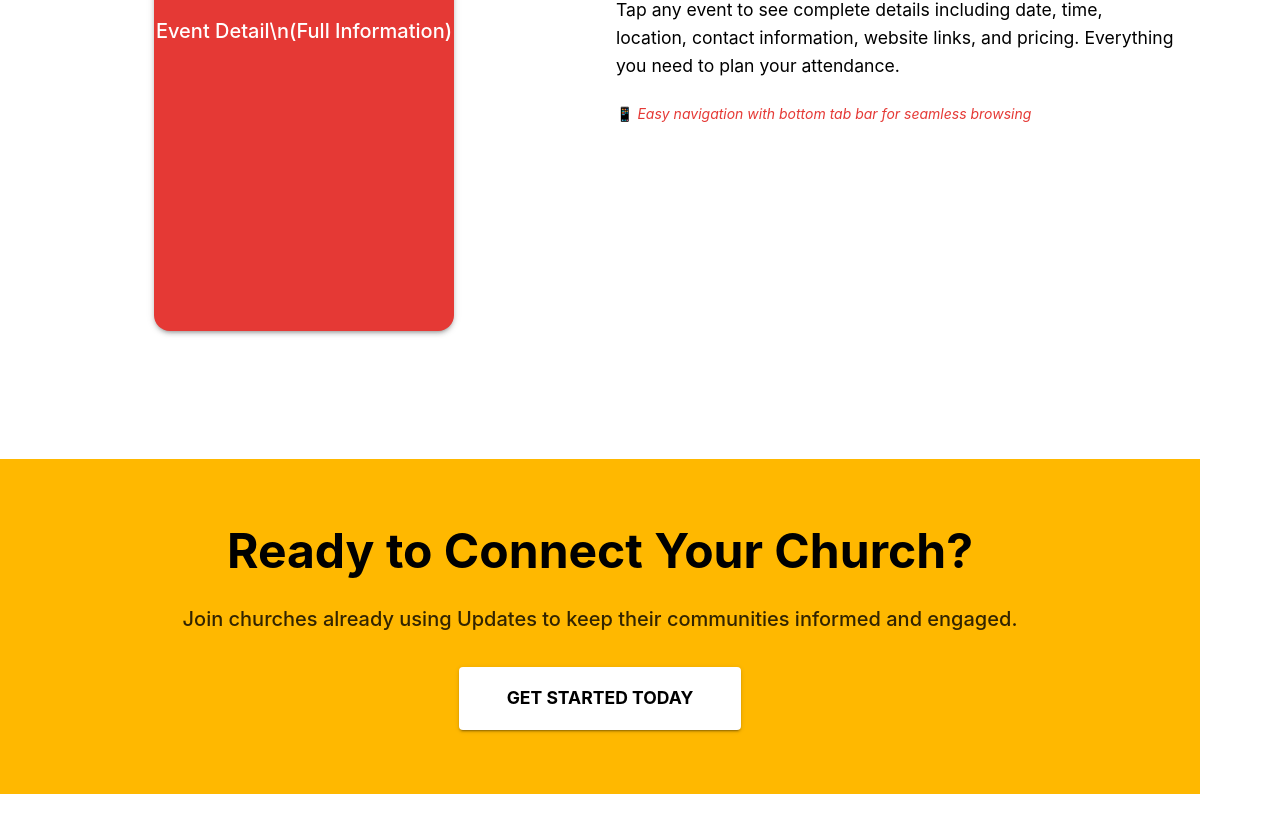
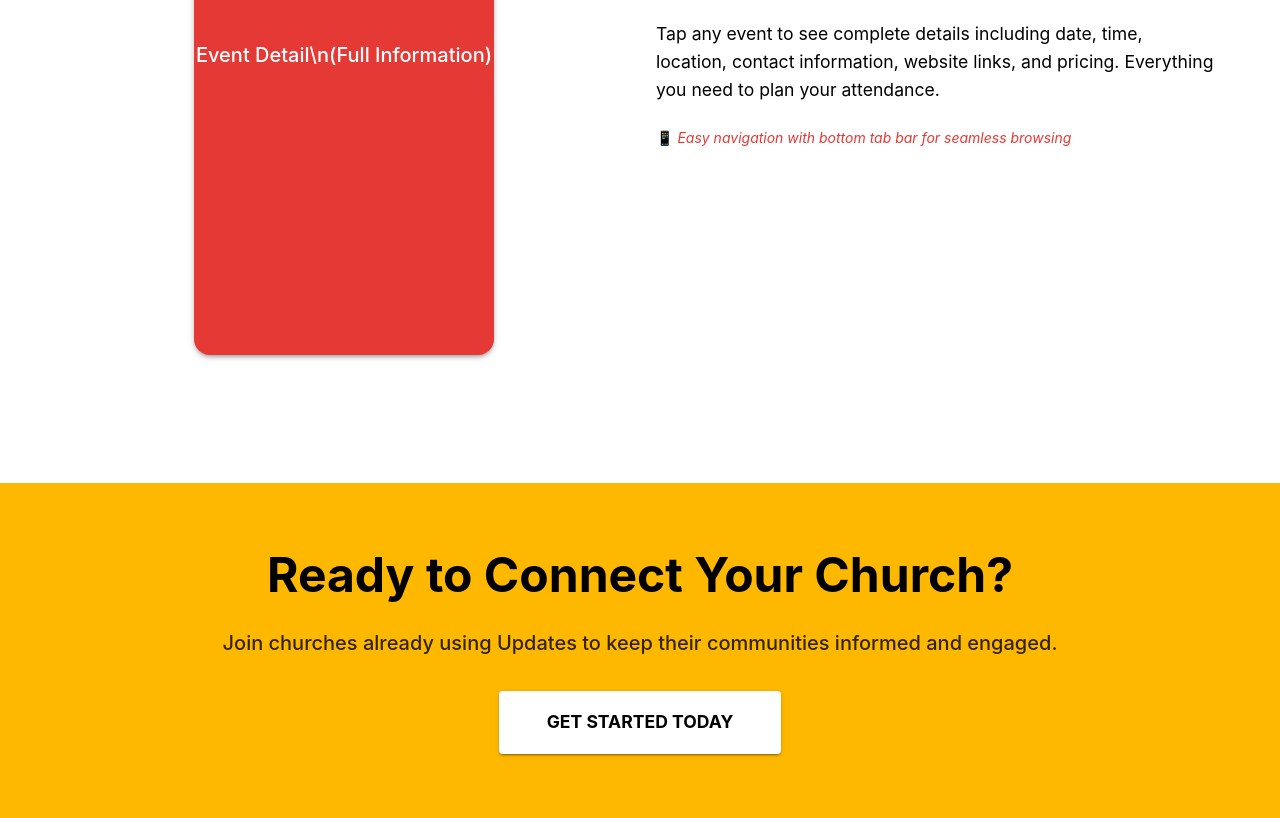
Before and after one commit to jmezalon/church-updates-app, a React (Vite) app in the folder updates-admin/: page / in a window 1280 px wide. Shown: the part 1747-2565 px from the top of the page. Before the commit the page ends 2541 px from the top, so only its background shows below. Built offline with nearby package versions, Linux system fonts and the light colour scheme.

Commit message:
remove white space for large screen

```diff
--- a/updates-admin/src/App.tsx
+++ b/updates-admin/src/App.tsx
@@ -62,10 +62,10 @@ function Navbar() {
 function Landing() {
   const navigate = useNavigate();
   return (
-    <Box sx={{ width: '100%', minHeight: '100vh', bgcolor: 'background.default' }}>
+    <Box sx={{ width: '100vw', minHeight: '100vh', bgcolor: 'background.default', overflowX: 'hidden' }}>
       <Navbar />
       {/* Add top padding to account for fixed navbar */}
-      <Box sx={{ pt: 10 }}>
+      <Box sx={{ pt: 10, width: '100%' }}>
         {/* Hero Section */}
         <Container maxWidth="lg" sx={{ py: 8, textAlign: 'center' }}>
           <Typography variant="h2" sx={{ fontWeight: 900, color: 'secondary.main', mb: 2 }}>
@@ -127,6 +127,8 @@ function Landing() {
               </Box>
             </Box>
           </Box>
+          it config --global user.email "you@example.com"
+  git config --global user.name "Your Name"
 
           {/* Event Detail Feature */}
           <Box sx={{ display: 'flex', flexDirection: { xs: 'column', md: 'row-reverse' }, alignItems: 'center', gap: 4 }}>
@@ -164,7 +166,7 @@ function Landing() {
         </Container>
 
         {/* Call to Action Section */}
-        <Box sx={{ bgcolor: 'secondary.main', py: 8, mt: 8 }}>
+        <Box sx={{ bgcolor: 'secondary.main', py: 8, mt: 8, width: '100%' }}>
           <Container maxWidth="md" sx={{ textAlign: 'center' }}>
             <Typography variant="h3" sx={{ fontWeight: 700, color: 'black', mb: 3 }}>
               Ready to Connect Your Church?
```
